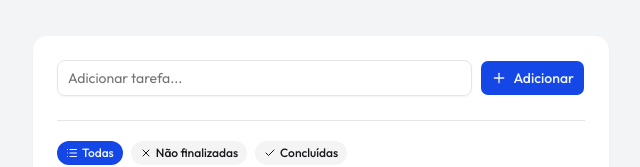
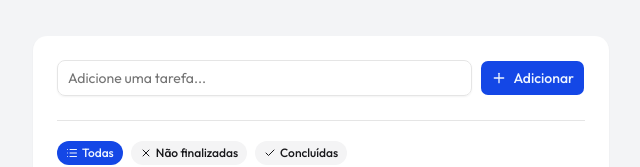
Before and after one commit to SamuelHeluany/todo-list-nextjs-learn, a Next.js app: page / in a window 1280 px wide. Shown: the part 209-376 px from the top of the page, without its empty margins (319-959 px from the left). Built offline with nearby package versions, Linux system fonts and the light colour scheme; no server answers; the database is empty.

Commit message:
feat: Add zod validation with message error to create task input

```diff
--- a/app/_actions/create-task/schema.ts
+++ b/app/_actions/create-task/schema.ts
@@ -6,7 +6,7 @@ export const createTaskSchema = z.object({
     .string()
     .trim()
     .min(1, { message: "O nome da tarefa é obrigatório!" }),
-  done: z.boolean().default(false),
+  done: z.boolean(),
 });
 
 export type CreateTaskSchema = z.infer<typeof createTaskSchema>;
--- a/app/_components/add-task.tsx
+++ b/app/_components/add-task.tsx
@@ -1,37 +1,65 @@
 "use client";
 
-import { useState } from "react";
 import { Input } from "./ui/input";
 import { Button } from "./ui/button";
 import { Plus } from "lucide-react";
 import { CreateTask } from "../_actions/create-task";
+import { useForm } from "react-hook-form";
+import {
+  createTaskSchema,
+  CreateTaskSchema,
+} from "../_actions/create-task/schema";
+import { zodResolver } from "@hookform/resolvers/zod";
+import { Spinner } from "@/components/ui/spinner";
 
 export default function AddTask() {
-  const [task, setTaskName] = useState<string>("");
+  const {
+    register,
+    handleSubmit,
+    reset,
+    formState: { errors, isSubmitting },
+  } = useForm<CreateTaskSchema>({
+    resolver: zodResolver(createTaskSchema),
+    defaultValues: {
+      task: "",
+      done: false,
+    },
+  });
 
-  const handleSubmit = async (e: React.SubmitEvent) => {
-    e.preventDefault();
-    if (!task.trim()) return;
-
+  const onSubmit = async (data: CreateTaskSchema) => {
     try {
-      await CreateTask({ task, done: false });
-      setTaskName("");
-      console.log(...task);
+      await CreateTask({ task: data.task, done: false });
+      reset();
     } catch (error) {
-      console.error(error);
+      console.log(error);
     }
   };
 
   return (
-    <form onSubmit={handleSubmit} className="flex gap-2">
-      <Input
-        value={task}
-        placeholder="Adicionar tarefa..."
-        onChange={(e) => setTaskName(e.target.value)}
-      />
-      <Button className="cursor-pointer" type="submit">
+    <form onSubmit={handleSubmit(onSubmit)} className="flex gap-2">
+      <div className="grid w-full">
+        <Input
+          {...register("task")}
+          placeholder="Adicione uma tarefa..."
+          disabled={isSubmitting}
+        />
+        {/* mesagem de erro zod */}
+        {errors.task && (
+          <span className="text-sm text-red-500 font-medium">
+            {errors.task.message}
+          </span>
+        )}
+      </div>
+
+      <Button className="cursor-pointer" type="submit" disabled={isSubmitting}>
         <Plus />
-        Adicionar
+        {isSubmitting ? (
+          <>
+            <Spinner /> <span>Adicionando...</span>
+          </>
+        ) : (
+          "Adicionar"
+        )}
       </Button>
     </form>
   );
--- /dev/null
+++ b/components/ui/spinner.tsx
@@ -0,0 +1,16 @@
+import { cn } from "@/app/_lib/utils";
+import { Loader2Icon } from "lucide-react";
+
+function Spinner({ className, ...props }: React.ComponentProps<"svg">) {
+  return (
+    <Loader2Icon
+      data-slot="spinner"
+      role="status"
+      aria-label="Loading"
+      className={cn("size-4 animate-spin", className)}
+      {...props}
+    />
+  );
+}
+
+export { Spinner };
--- a/package.json
+++ b/package.json
@@ -10,6 +10,7 @@
   },
   "dependencies": {
     "@base-ui/react": "^1.7.0",
+    "@hookform/resolvers": "^5.9.1",
     "@prisma/adapter-pg": "^7.9.1",
     "@prisma/client": "^7.9.1",
     "class-variance-authority": "^0.7.1",
@@ -19,6 +20,7 @@
     "pg": "^8.23.0",
     "react": "19.2.8",
     "react-dom": "19.2.8",
+    "react-hook-form": "^7.85.0",
     "server-only": "^0.0.1",
     "shadcn": "^4.18.0",
     "tailwind-merge": "^3.6.0",
```
Also changed, not shown: 1 other file (tests, documents, lock files or other folders).
